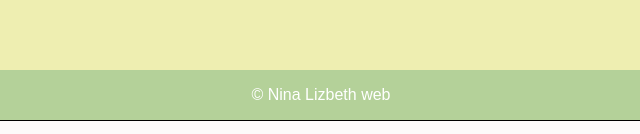
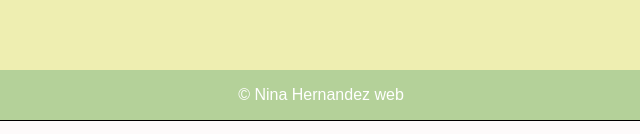
Before and after one commit to NinaLizbeth/Practicando-ramas, a plain HTML site: page index.html in a window 1280 px wide. Shown: the part 663-797 px from the top of the page, 319-959 px from the left. Drawn offline with Linux system fonts and the light colour scheme.

Commit message:
Cambie apellido en footer

```diff
--- a/index.html
+++ b/index.html
@@ -79,7 +79,7 @@
         <div class="clearfix"></div>
 
         <footer>
-            &copy Nina Lizbeth web
+            &copy Nina Hernandez web
         </footer>
 
     </div>
```
